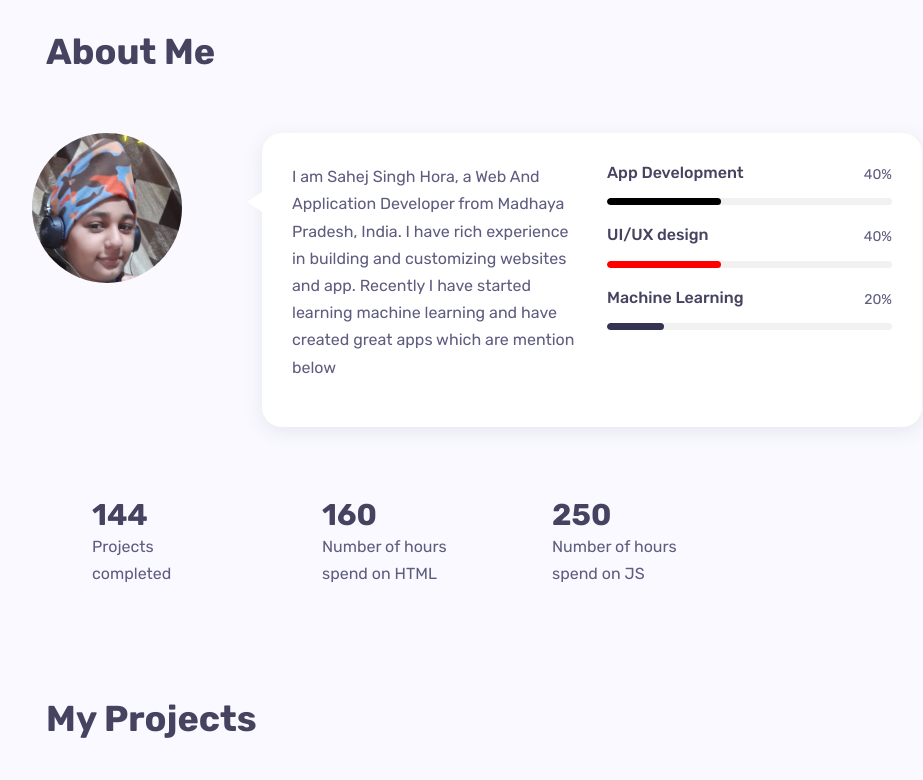
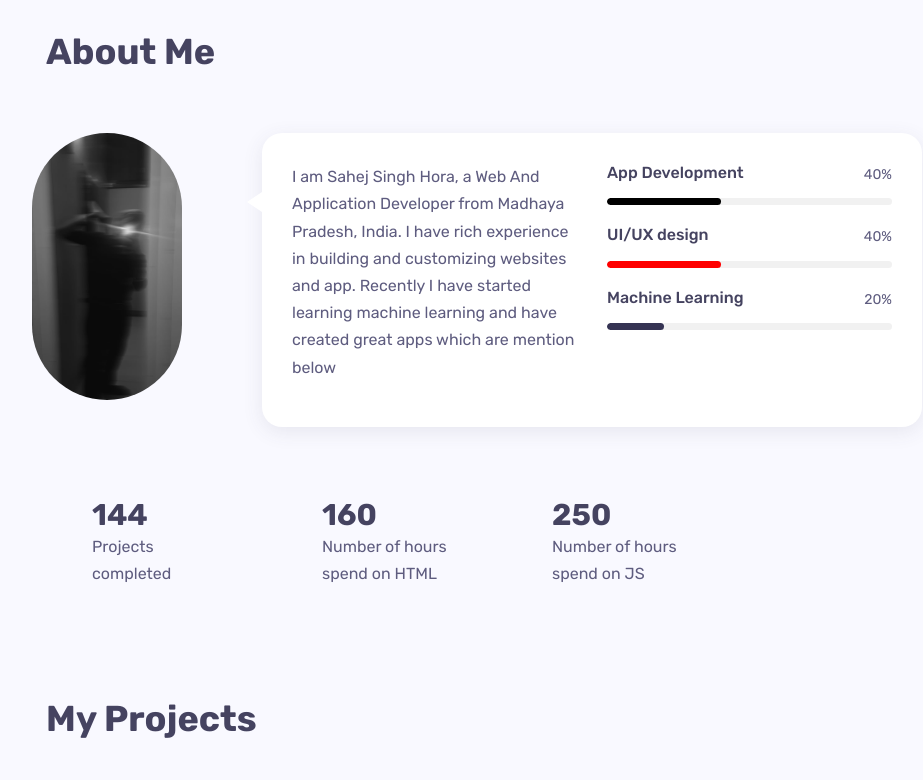
Before and after one commit to Singh-SSH/Sahej-Singh-Hora, a plain HTML site: page index.html in a window 1280 px wide. Shown: the part 880-1660 px from the top of the page, without its empty margins (163-1086 px from the left). Drawn offline with Linux system fonts and the light colour scheme.

Commit message:
Update index.html

```diff
--- a/index.html
+++ b/index.html
@@ -174,7 +174,7 @@
 				<div class="col-md-3">
 					<div class="text-center text-md-left">
 						<!-- avatar image -->
-						<img src="122702553_195004672141552_4029466303148805179_o.jpg" style="width: 150px;border-radius: 100px" class="mb-4">
+						<img src="IMG-20231112-WA0004.jpg" style="width: 150px;border-radius: 100px" class="mb-4">
 					</div>
 					<div class="spacer d-md-none d-lg-none" data-height="30" style="height: 30px;"></div>
 				</div>
```
